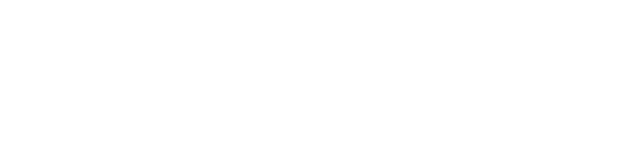
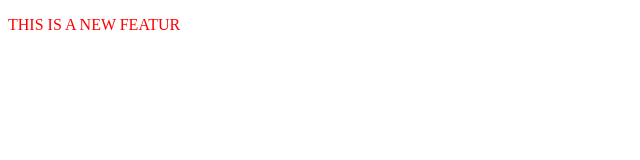
Before and after one commit to sahilforkshere/localrepo, a plain HTML site: page index.html in a window 1280 px wide. Shown: the whole page, without its empty margins (0-640 px from the left). Drawn offline with Linux system fonts and the light colour scheme.

Commit message:
added new feature

```diff
--- a/index.html
+++ b/index.html
@@ -6,8 +6,9 @@
     <meta name="viewport" content="width=device-width, initial-scale=1.0">
     <link rel="stylesheet" href="style.css">
     <title>Document</title>
+
 </head>
 <body>
-
+    <p>THIS IS A NEW FEATUR</p>
 </body>
 </html>
```
